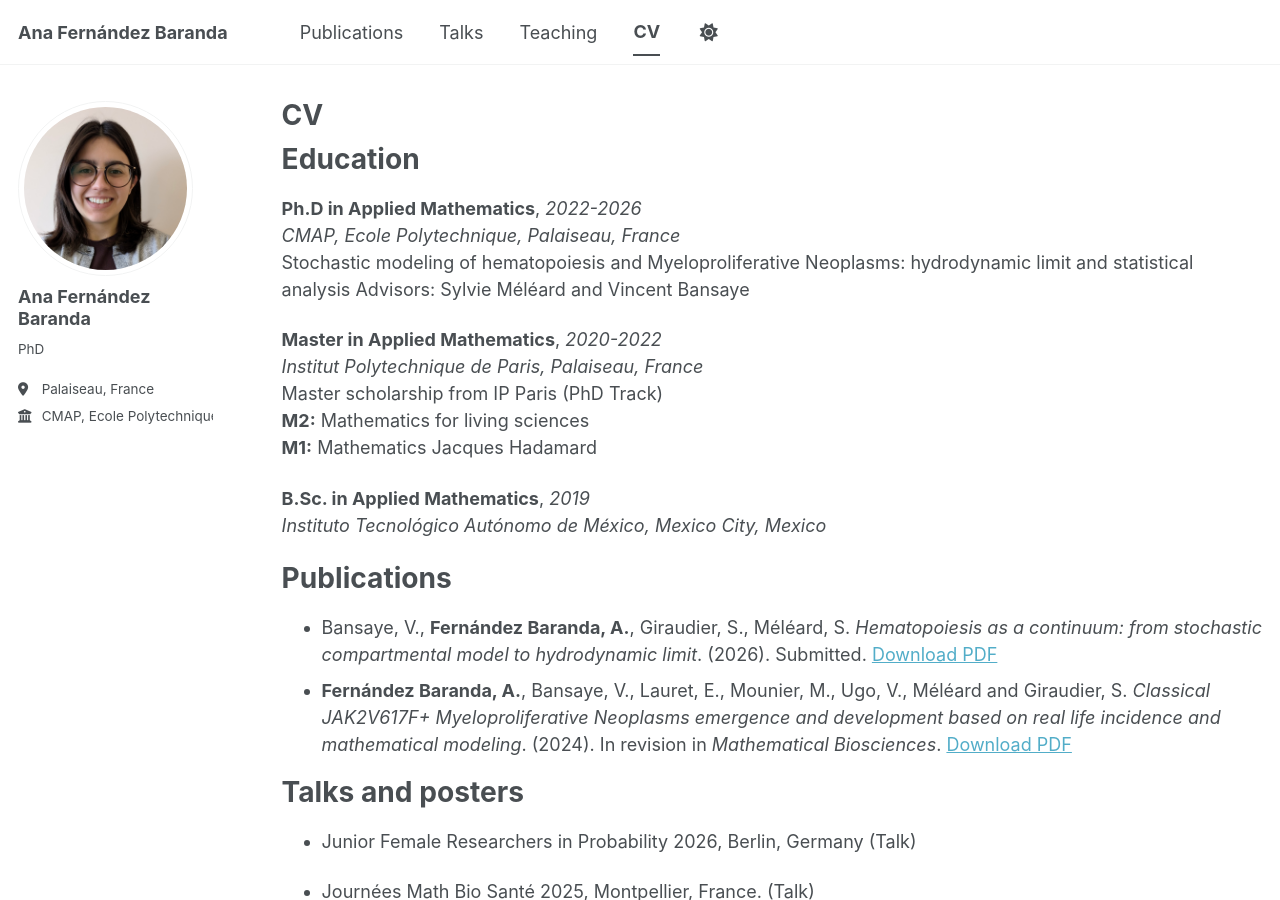
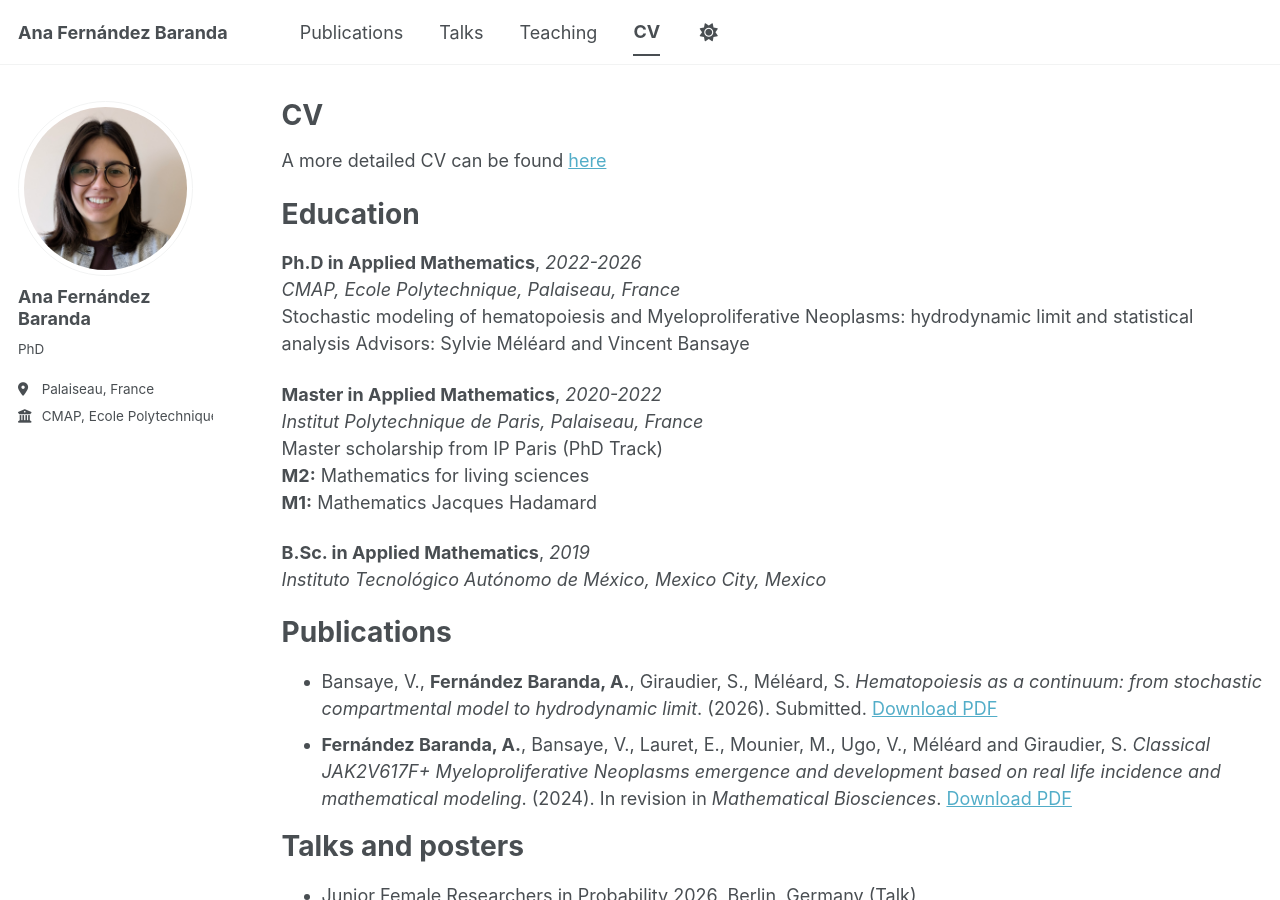
Before and after one commit to ana-fernandezbaranda/ana-fernandezbaranda.github.io, a Jekyll site: the page built from _pages/cv.md, in a window 1280 px wide and 900 px high. Built offline with Jekyll 4.4.1, drawn with Linux system fonts in a browser that asks for light colours; a script bundle is joined from its source files by our own code; library files that are not in the unit come from our copies.

Commit message:
Update cv.md

```diff
--- a/_pages/cv.md
+++ b/_pages/cv.md
@@ -8,6 +8,7 @@ redirect_from:
 ---
 
 {% include base_path %}
+A more detailed CV can be found [here](/files/CV.pdf)
 
 Education
 ======
```
